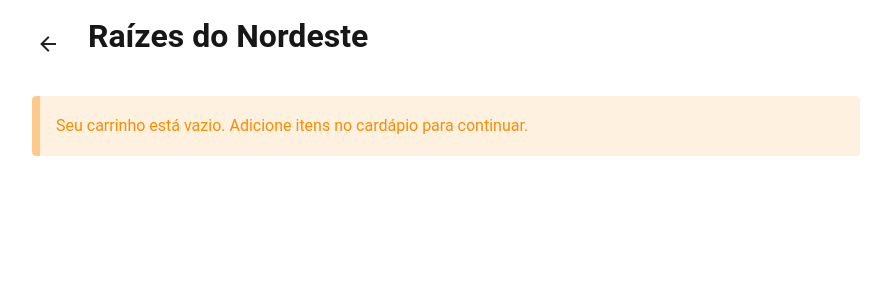
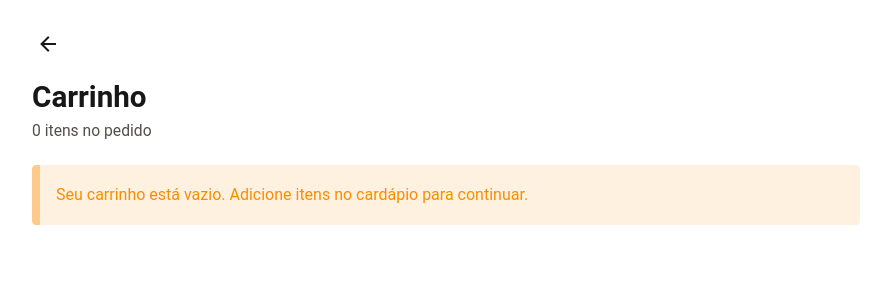
Before and after one commit to joaosimonis/raizes-do-nordeste, a Vue app in the folder raizes-do-nordeste/: page /carrinho in a window 1280 px wide. Shown: the top 300 px of the page, without its empty margins (194-1085 px from the left). Built offline with nearby package versions, Linux system fonts and the light colour scheme; a small style sheet from the web is missing.

Commit message:
refactor: mexendo no layout do header

```diff
--- a/raizes-do-nordeste/src/features/cart/pages/CartPage.vue
+++ b/raizes-do-nordeste/src/features/cart/pages/CartPage.vue
@@ -1,9 +1,10 @@
 <template>
 	<v-container class="cart-page">
-		<AppPageHeader
+		<AppHeader
 			class="cart-page__header"
+			:subtitle="`${totals.totalItems} itens no pedido`"
 			show-back-button
-			title="Raízes do Nordeste"
+			title="Carrinho"
 			@back="goBack"
 		/>
 
@@ -11,10 +12,6 @@
 			v-if="hasItems"
 			class="cart-page__content"
 		>
-			<div class="cart-page__heading">
-				<h2 class="cart-page__title">Seu carrinho ({{ totals.totalItems }} itens)</h2>
-			</div>
-
 			<div class="cart-page__list">
 				<CartItemCard
 					v-for="item in items"
@@ -84,7 +81,7 @@
 <script setup lang="ts">
 import CartItemCard from "@/features/cart/components/CartItemCard.vue";
 import { useCart } from "@/features/cart/composables/useCart";
-import AppPageHeader from "@/shared/components/AppPageHeader.vue";
+import AppHeader from "@/shared/components/AppHeader.vue";
 import { formatValueToBRL } from "@/shared/utils/formatCurrency";
 
 const { decrementItemQuantity, deliveryFee, finalTotal, goBack, goToPayment, handleRemoveItem, hasItems, incrementItemQuantity, isSnackbarVisible, items, snackbarMessage, totals } = useCart();
@@ -105,13 +102,6 @@ const { decrementItemQuantity, deliveryFee, finalTotal, goBack, goToPayment, han
 		display: flex;
 		flex-direction: column;
 		gap: 24px;
-	}
-
-	&__title {
-		color: var(--color-ink-950);
-		font-size: 2rem;
-		line-height: 1.08;
-		font-weight: 700;
 	}
 
 	&__list {
--- a/raizes-do-nordeste/src/features/menu/pages/MenuPage.vue
+++ b/raizes-do-nordeste/src/features/menu/pages/MenuPage.vue
@@ -1,11 +1,11 @@
 <template>
 	<v-container class="menu-page">
-		<AppPageHeader
+		<AppHeader
 			class="menu-page__header"
 			:subtitle="selectedUnit?.name ?? 'Selecione uma unidade'"
 			show-back-button
 			show-cart-button
-			title="Raízes do Nordeste"
+			title="Cardápio"
 			@back="goBack"
 			@cart="goToCart"
 		/>
@@ -52,7 +52,7 @@ import type { MenuItem } from "@/features/menu/types/menu.types";
 import { useRouter } from "vue-router";
 import MenuItemCard from "@/features/menu/components/MenuItemCard.vue";
 import { useMenu } from "@/features/menu/composables/useMenu";
-import AppPageHeader from "@/shared/components/AppPageHeader.vue";
+import AppHeader from "@/shared/components/AppHeader.vue";
 
 const router = useRouter();
 const { activeCategory, categoryOptions, filteredMenuItems, menuStore, search, selectedUnit, setActiveCategory } = useMenu();
--- a/raizes-do-nordeste/src/features/menu/pages/ProductDetailsPage.vue
+++ b/raizes-do-nordeste/src/features/menu/pages/ProductDetailsPage.vue
@@ -1,10 +1,11 @@
 <template>
 	<v-container class="product-details-page">
-		<AppPageHeader
+		<AppHeader
 			class="product-details-page__header"
+			:subtitle="selectedUnit?.name ?? ''"
 			show-back-button
 			show-cart-button
-			title="Raízes do Nordeste"
+			:title="selectedMenuItem?.name ?? 'Produto'"
 			@back="goBack"
 			@cart="goToCart"
 		/>
@@ -83,13 +84,13 @@ import { useRouter } from "vue-router";
 import ProductCard from "@/features/menu/components/ProductCard.vue";
 import { useProductDetails } from "@/features/menu/composables/useProductDetails";
 import { useUnitsStore } from "@/features/units/store/units.store";
-import AppPageHeader from "@/shared/components/AppPageHeader.vue";
+import AppHeader from "@/shared/components/AppHeader.vue";
 import QuantitySelector from "@/shared/components/QuantitySelector.vue";
 import { formatValueToBRL } from "@/shared/utils/formatCurrency";
 
 const router = useRouter();
 const unitsStore = useUnitsStore();
-const { selectedUnitId } = storeToRefs(unitsStore);
+const { selectedUnit, selectedUnitId } = storeToRefs(unitsStore);
 const { addSelectedItemToCart, canDecreaseQuantity, decreaseQuantity, increaseQuantity, notes, quantity, selectedMenuItem } = useProductDetails();
 const isSnackbarVisible = ref(false);
 const snackbarMessage = ref("");
--- a/raizes-do-nordeste/src/features/orders/pages/OrderStatusPage.vue
+++ b/raizes-do-nordeste/src/features/orders/pages/OrderStatusPage.vue
@@ -1,15 +1,14 @@
 <template>
 	<v-container class="order-status-page">
-		<AppPageHeader
+		<AppHeader
 			class="order-status-page__header"
+			:subtitle="currentOrder?.code ?? ''"
 			show-back-button
-			title="Raízes do Nordeste"
+			title="Status do pedido"
 			@back="goBackToStart"
 		/>
 
 		<div v-if="currentOrder" class="order-status-page__content">
-			<h2 class="order-status-page__title">Status do pedido</h2>
-
 			<v-card
 				class="order-status-page__code-card"
 				elevation="0"
@@ -59,7 +58,7 @@
 <script setup lang="ts">
 	import OrderStatusStepItem from "@/features/orders/components/OrderStatusStepItem.vue";
 	import { useOrderStatus } from "@/features/orders/composables/useOrderStatus";
-	import AppPageHeader from "@/shared/components/AppPageHeader.vue";
+	import AppHeader from "@/shared/components/AppHeader.vue";
 
 	const { currentOrder, goBackToStart } = useOrderStatus();
 </script>
@@ -79,13 +78,6 @@
 			display: flex;
 			flex-direction: column;
 			gap: 24px;
-		}
-
-		&__title {
-			color: var(--color-ink-950);
-			font-size: 2rem;
-			line-height: 1.08;
-			font-weight: 700;
 		}
 
 		&__code-card {
--- a/raizes-do-nordeste/src/features/payment/pages/PaymentPage.vue
+++ b/raizes-do-nordeste/src/features/payment/pages/PaymentPage.vue
@@ -1,9 +1,10 @@
 <template>
 	<v-container class="payment-page">
-		<AppPageHeader
+		<AppHeader
 			class="payment-page__header"
+			subtitle="Revise os itens e escolha a forma de pagamento"
 			show-back-button
-			title="Raízes do Nordeste"
+			title="Pagamento"
 			@back="goBack"
 		/>
 
@@ -11,9 +12,6 @@
 			v-if="hasItems"
 			class="payment-page__content"
 		>
-			<div class="payment-page__section">
-				<h2 class="payment-page__title">Resumo do pedido</h2>
-
 			<v-card
 				class="payment-page__summary"
 				elevation="0"
@@ -34,10 +32,9 @@
 					<span>{{ formatValueToBRL(finalTotal) }}</span>
 				</div>
 			</v-card>
-			</div>
 
 			<div class="payment-page__section">
-				<h2 class="payment-page__title">Formas de pagamento</h2>
+				<h2 class="payment-page__section-title">Formas de pagamento</h2>
 
 				<div class="payment-page__methods">
 					<PaymentMethodCard
@@ -76,7 +73,7 @@
 <script setup lang="ts">
 import PaymentMethodCard from "@/features/payment/components/PaymentMethodCard.vue";
 import { usePayment } from "@/features/payment/composables/usePayment";
-import AppPageHeader from "@/shared/components/AppPageHeader.vue";
+import AppHeader from "@/shared/components/AppHeader.vue";
 import { formatValueToBRL } from "@/shared/utils/formatCurrency";
 
 const { confirmPayment, finalTotal, goBack, hasItems, items, methods, selectPaymentMethod, selectedMethodId } = usePayment();
@@ -105,10 +102,10 @@ const { confirmPayment, finalTotal, goBack, hasItems, items, methods, selectPaym
 		gap: 16px;
 	}
 
-	&__title {
+	&__section-title {
 		color: var(--color-ink-950);
-		font-size: 2rem;
-		line-height: 1.08;
+		font-size: 1.35rem;
+		line-height: 1.12;
 		font-weight: 700;
 	}
 
--- a/raizes-do-nordeste/src/features/units/pages/SelectUnitPage.vue
+++ b/raizes-do-nordeste/src/features/units/pages/SelectUnitPage.vue
@@ -1,6 +1,6 @@
 <template>
 	<v-container class="select-unit-page">
-		<AppPageHeader
+		<AppHeader
 			class="select-unit-page__header"
 			subtitle="Escolha a unidade mais próxima"
 			title="Raízes do Nordeste"
@@ -34,7 +34,7 @@ import type { Unit } from "@/features/units/types/unit.types";
 import { useRouter } from "vue-router";
 import UnitCard from "@/features/units/components/UnitCard.vue";
 import { useUnits } from "@/features/units/composables/useUnits";
-import AppPageHeader from "@/shared/components/AppPageHeader.vue";
+import AppHeader from "@/shared/components/AppHeader.vue";
 
 const router = useRouter();
 const { filteredUnits, search, unitsStore } = useUnits();
--- a/raizes-do-nordeste/src/shared/components/AppPageHeader.vue
+++ b/raizes-do-nordeste/src/shared/components/AppHeader.vue
@@ -1,16 +1,31 @@
 <template>
-	<div class="app-page-header">
-		<div class="app-page-header__main">
+	<header class="app-page-header">
+		<div
+			v-if="showBackButton || showCartButton"
+			class="app-page-header__topbar"
+		>
 			<v-btn
 				v-if="showBackButton"
 				class="app-page-header__back"
 				icon="mdi-arrow-left"
+				rounded="xl"
 				size="large"
 				variant="text"
 				@click="$emit('back')"
 			/>
 
-			<div class="app-page-header__content">
+			<v-btn
+				v-if="showCartButton"
+				class="app-page-header__cart"
+				icon="mdi-cart-outline"
+				rounded="xl"
+				size="large"
+				variant="text"
+				@click="$emit('cart')"
+			/>
+		</div>
+
+		<div class="app-page-header__heading">
 			<h1 class="app-page-header__title">{{ title }}</h1>
 			<p
 				v-if="subtitle"
@@ -19,17 +34,7 @@
 				{{ subtitle }}
 			</p>
 		</div>
-		</div>
-
-		<v-btn
-			v-if="showCartButton"
-			class="app-page-header__cart"
-			icon="mdi-cart-outline"
-			size="large"
-			variant="text"
-			@click="$emit('cart')"
-		/>
-	</div>
+	</header>
 </template>
 
 <script setup lang="ts">
@@ -56,43 +61,42 @@ defineEmits<{
 <style scoped lang="scss">
 .app-page-header {
 	display: flex;
-	gap: 16px;
-	align-items: flex-start;
-	justify-content: space-between;
+	flex-direction: column;
+	gap: 10px;
 
-	&__main {
+	&__topbar {
 		display: flex;
-		gap: 12px;
-		flex: 1;
-		min-width: 0;
-		align-items: flex-start;
+		align-items: center;
+		min-height: 40px;
 	}
 
 	&__back {
 		margin-left: -12px;
+		color: var(--color-ink-950);
 	}
 
-	&__content {
+	&__heading {
 		min-width: 0;
-		padding-top: 4px;
 	}
 
 	&__title {
 		margin: 0;
 		color: var(--color-ink-950);
-		font-size: 2rem;
-		line-height: 1.05;
+		font-size: 1.85rem;
+		line-height: 1.02;
 		font-weight: 700;
+		text-wrap: balance;
 	}
 
 	&__subtitle {
-		margin: 14px 0 0;
+		margin: 8px 0 0;
 		color: var(--color-stone-600);
-		font-size: 1rem;
+		font-size: 0.98rem;
 		line-height: 1.35;
 	}
 
 	&__cart {
+		margin-left: auto;
 		margin-right: -12px;
 		color: var(--color-ink-950);
 	}
```
Lines whose indentation alone changed are shown as unchanged.
